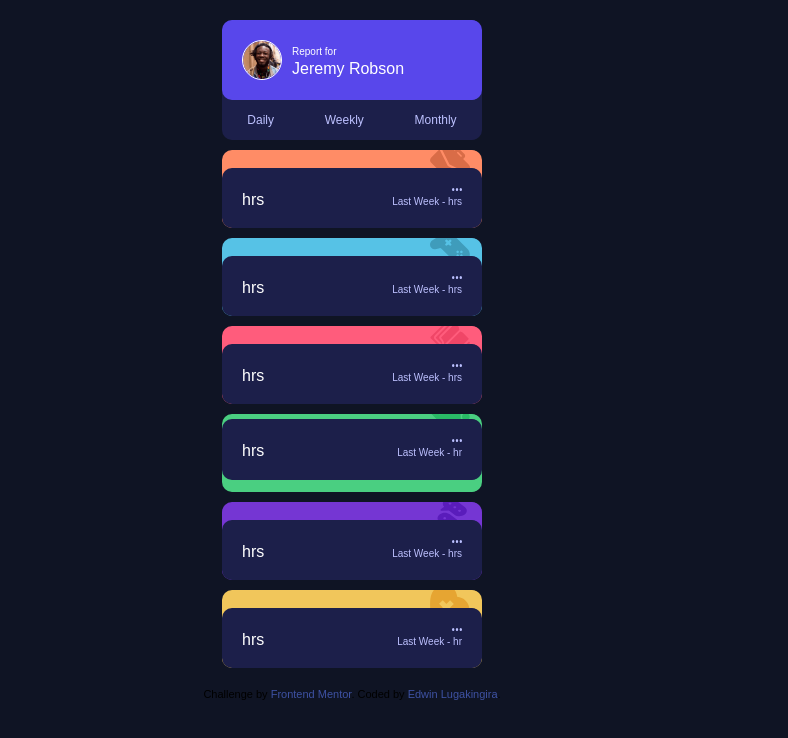
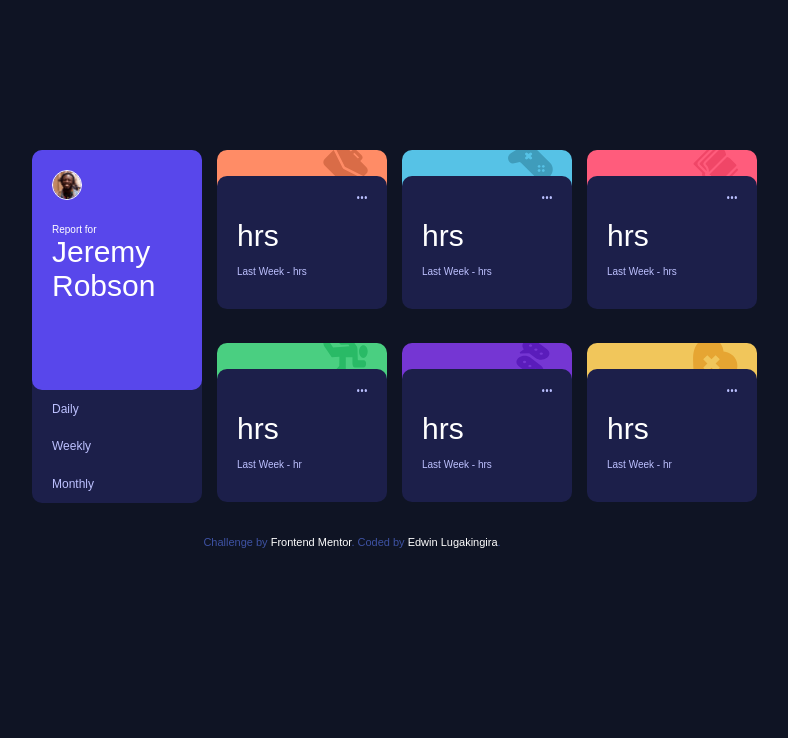
Before and after one commit to kaigwa/time-tracking-dashboard-main, a plain HTML site: page index.html in a window 1280 px wide. Shown: the whole page, without its empty margins (288-1076 px from the left). Drawn offline with Linux system fonts and the light colour scheme.

Commit message:
New Features

```diff
--- a/index.css
+++ b/index.css
@@ -1,31 +1,11 @@
-/*
-- Weights: 300, 400, 500
 
-- Font size: 18px || card titles
-
-- Blue: hsl(246, 80%, 60%)
-
-- Light red (work): hsl(15, 100%, 70%)
-- Soft blue (play): hsl(195, 74%, 62%)
-- Light red (study): hsl(348, 100%, 68%)
-- Lime green (exercise): hsl(145, 58%, 55%)
-- Violet (social): hsl(264, 64%, 52%)
-- Soft orange (self care): hsl(43, 84%, 65%)
-
-- Very dark blue: hsl(226, 43%, 10%)
-- Dark blue: hsl(235, 46%, 20%)
-- Desaturated blue: hsl(235, 45%, 61%)
-- Pale Blue: hsl(236, 100%, 87%)
-*/
-
+@import url('https://fonts.googleapis.com/css2?family=Kumbh+Sans:wght@400;700&family=Overpass:wght@400;700&display=swap');
 
 *{
     padding: 0;
     margin: 0;
     box-sizing: border-box;
 }
-
-@import url('https://fonts.googleapis.com/css2?family=Kumbh+Sans:wght@400;700&family=Overpass:wght@400;700&display=swap');
 
 body{
     font-family: 'Rubik', sans-serif;
@@ -42,10 +22,7 @@ body{
     margin: auto;
     display: flex;
     flex-direction: column;
-    /* text-align: center; */
-    /* justify-content: center; */
-    /* align-content: center; */
-    padding: 20px;
+    padding: 20px 0 0;
     gap: 10px;
 }
 
@@ -56,21 +33,30 @@ body{
 
 .user{
     width: 100%;
-    height: 80px;
+    height: 50px;
     border-radius: 10px;
     display: flex;
     flex-direction: row;
-    padding: 20px;
+    padding: 10px;
     gap: 10px;
     background-color:hsl(246, 80%, 60%) ;
 }
 
+.candidate> img{
+    border: 1.6px solid white;
+    width: 30px;
+    height: 30px;
+    border-radius: 50%;
+}
+
 .info{
-    margin-top: 6px;
+    /* margin-top: 6px; */
     display: flex;
     flex-direction: column;
-    gap: 3px;
+    justify-content: center;
+    /* gap: 3px; */
 }
+
 .info> p{
     font-size: 10px;
 }
@@ -79,21 +65,12 @@ body{
     font-weight:300;
 }
 
-.candidate> img{
-    border: 1.6px solid white;
-    width: 40px;
-    height: 40px;
-    border-radius: 50%;
-}
-
 .time{
-    height: 40px;
+    height: 30px;
     display: flex;
     flex-direction: row;
     justify-content: space-around;
 }
-
-
 
 .time> button{
     background-color: transparent;
@@ -107,71 +84,12 @@ button:hover{
     color: white;
 }
 
-
-#subject{
-    font-size: 12px;
-}
-
-#now{
-    font-size: 16px;
-}
-
-.lw{
-    font-size: 10px;
-    margin-top: 5px;
-    color:hsl(236, 100%, 87%);
-}
-
-.play> div{
-    background-color: hsl(235, 46%, 20%);
-    display: flex;
-    flex-direction: row;
-    justify-content: space-between;
-}
-
-.study> div{
-    background-color: hsl(235, 46%, 20%);
-    display: flex;
-    flex-direction: row;
-    justify-content: space-between;
-}
-
-.exercise> div{
-    background-color: hsl(235, 46%, 20%);
-    display: flex;
-    flex-direction: row;
-    justify-content: space-between;
-}
-
-.social> div{
-    background-color: hsl(235, 46%, 20%);
-    display: flex;
-    flex-direction: row;
-    justify-content: space-between;
-}
-
-.sc> div{
-    background-color: hsl(235, 46%, 20%);
-    display: flex;
-    flex-direction: row;
-    justify-content: space-between;
-}
-
 .title, .title2, .title3, .title4, .title5, .title6{
     overflow: hidden;
     border-radius: 10px 10px;
-    height: 78px;
     display: flex;
     flex-direction:column;
     background-color: hsl(15, 100%, 70%);
-}
-
-.image{
-    width: 40px;
-    height: 40px;
-    margin-left: 80%;
-    position: relative;
-    bottom: 6px;
 }
 
 .title2{
@@ -204,39 +122,189 @@ button:hover{
     background-color: hsl(43, 84%, 65%);
 }
 
+.image{
+    width: 40px;
+    height: 40px;
+    margin-left: 80%;
+    position: relative;
+    bottom: 6px;
+}
+
 .daily{
     position: relative;
     top: -22px;
-    height: 70px;
+    height: 60px;
     border-radius: 10px;
     padding: 20px;
     background-color: hsl(235, 46%, 20%);
 }
 
 .subject, .output{
-    /* gap: 6px; */
     display: flex;
     flex-direction:row;
     justify-content: space-between;
+}
+
+#subject{
+    font-size: 12px;
 }
 
 .icon-ellipsis{
     cursor: pointer;
     width: 10px;
     height: 3px;
-    /* border-radius: 50%; */
 }
 
-.icon-ellipsis:hover{
-    color: white;
+#now{
+    font-size: 16px;
+}
+
+.lw{
+    font-size: 10px;
+    margin-top: 5px;
+    color:hsl(236, 100%, 87%);
 }
 
 .attribution {
     font-size: 11px;
     text-align: center;
+    color: hsl(228, 45%, 44%);
 }
 
 .attribution a {
     text-decoration: none;
-    color: hsl(228, 45%, 44%);
+    color: white;
 }
+
+/* responsive design for desktop devices*/
+@media screen and (min-width: 768px) {
+    body{
+        width: 900px;
+        height: 100%;
+        padding: 130px;
+    }
+
+    .container{
+        margin: auto;
+        width: 760px;
+        height: 100%;
+        display: flex;
+        flex-direction: row;
+        gap: 15px;
+    }
+
+    .top{
+        width: 170px;
+        height: 100%;
+    }
+
+    .user{
+        width: 100%;
+        height: 240px;
+        display: flex;
+        flex-direction: column;
+        padding: 20px;
+        gap: 10px;
+    }
+
+    .info{
+        display: flex;
+        flex-direction: column;
+        padding: 10px 0;
+    }
+
+    .info> h4{
+        font-size: 30px;
+        font-weight:300;
+    }
+
+
+    .time{
+        display: flex;
+        flex-direction: column;
+        height: 113px;
+    }
+
+    #daily, #weekly, #monthly{
+        padding: 0 20px;
+        display: flex;
+        flex-direction: column;
+        justify-content: start;
+    }
+
+    .desktop{
+        display: flex;
+        flex-direction: column;
+    }
+
+    .desktop-up{
+        display: flex;
+        flex-direction: row;
+        gap: 15px;
+        justify-content: center;
+    }
+
+    .up1, .up2, .up3{
+        display: flex;
+        flex-direction: column;
+    }
+
+    .desktop-down{
+        display: flex;
+        flex-direction: row;
+        gap: 15px;
+        justify-content: center;
+    }
+
+    .down1, .down2, .down3{
+        display: flex;
+        flex-direction: column;
+    }
+
+    .title, .title2, .title3, .title4, .title5, .title6{
+        height: 60px;
+        width: 170px;
+    }
+
+    .image{
+        width: 45px;
+        height: 45px;
+        position: relative;
+        left: -30px;
+    }
+
+    .daily{
+        position: relative;
+        top: -34px;
+        height: 133px;
+        width: 170px;
+    }
+
+    .subject{
+        display: flex;
+        flex-direction: row;
+        align-items: baseline;
+    }
+
+    #subject{
+        font-size: 12px;
+    }
+
+    .output{
+        display: flex;
+        flex-direction: column;
+        align-items:flex-start;
+        padding: 20px 0;
+        gap: 8px;
+    }
+
+    #now, .hr{
+        font-size: 30px;
+    }
+
+    .lw{
+        font-size: 10px;
+        margin-top: 5px;
+        color:hsl(236, 100%, 87%);
+    }
+}
--- a/index.html
+++ b/index.html
@@ -11,6 +11,7 @@
   <link rel="stylesheet" href="index.css">
 </head>
 <body>
+
   <div class="container">
 
     <div class="top">
@@ -32,8 +33,15 @@
       </div>
     </div>
 
+    <div class="desktop">
+
+      <div class="desktop-up">
+
+        <div class="up1">
+
           <div class="title">
             <img class="image" src="./images/icon-work.svg" alt="">
+          </div>
 
           <div class="daily">
 
@@ -43,16 +51,18 @@
             </div>
 
             <div class="output">
-          <p><span id="now"></span>hrs</p>
+              <p class="hr"><span id="now"></span>hrs</p>
               <p class="lw">Last Week - <span id="before"></span>hrs</p>
             </div>
 
           </div>
+        </div>
 
-    </div>
+        <div class="up2">
 
             <div class="title2" >
               <img class="image" src="./images/icon-play.svg" alt="play">
+            </div>
 
             <div class="daily">
 
@@ -62,15 +72,18 @@
               </div>
 
               <div class="output">
-          <p><span id="now"></span>hrs</p>
+                <p class="hr"><span id="now"></span>hrs</p>
                 <p class="lw">Last Week - <span id="before"></span>hrs</p>
               </div>
 
             </div>
+
         </div>
 
+        <div class="up3">
           <div class="title3">
             <img class="image" src="./images/icon-study.svg" alt="study">
+          </div>
 
           <div class="daily">
 
@@ -80,15 +93,20 @@
             </div>
 
             <div class="output">
-          <p><span id="now"></span>hrs</p>
+              <p class="hr"><span id="now"></span>hrs</p>
               <p class="lw">Last Week -<span id="before"> </span>hrs </p>
             </div>
 
           </div>
         </div>
+      </div>
 
+      <div class="desktop-down">
+
+        <div class="down1">
           <div class="title4">
             <img class="image" src="./images/icon-exercise.svg" alt="exercise">
+          </div>
 
           <div class="daily">
 
@@ -98,15 +116,17 @@
             </div>
 
             <div class="output">
-          <p><span id="now"></span>hrs</p>
+              <p class="hr"><span id="now"></span>hrs</p>
               <p class="lw">Last Week - <span id="before"></span>hr</p>
             </div>
 
           </div>
         </div>
 
+        <div class="down2">
           <div class="title5">
             <img class="image" src="./images/icon-social.svg" alt="social">
+          </div>
 
           <div class="daily">
 
@@ -116,15 +136,17 @@
             </div>
 
             <div class="output">
-          <p><span id="now"></span>hrs</p>
+              <p class="hr"><span id="now"></span>hrs</p>
               <p class="lw">Last Week - <span id="before"> </span>hrs</p>
             </div>
 
           </div>
         </div>
 
+        <div class="down3">
           <div class="title6">
             <img class="image" src="./images/icon-self-care.svg" alt="sc">
+          </div>
 
           <div class="daily">
 
@@ -134,7 +156,7 @@
             </div>
 
             <div class="output">
-          <p><span id="now"></span>hrs</p>
+              <p class="hr"><span id="now"></span>hrs</p>
               <p class="lw">Last Week - <span id="before"></span>hr</p>
             </div>
 
@@ -143,11 +165,16 @@
 
       </div>
 
+    </div>
+
+  </div>
 
   <div class="attribution">
     Challenge by <a href="https://www.frontendmentor.io?ref=challenge" target="_blank">Frontend Mentor</a>.
     Coded by <a href="https://www.linkedin.com/in/edwin-lugakingira-868064110/">Edwin Lugakingira</a>.
   </div>
+
   <script src="index.js"></script>
+
 </body>
 </html>
```
Lines whose indentation alone changed are shown as unchanged.
